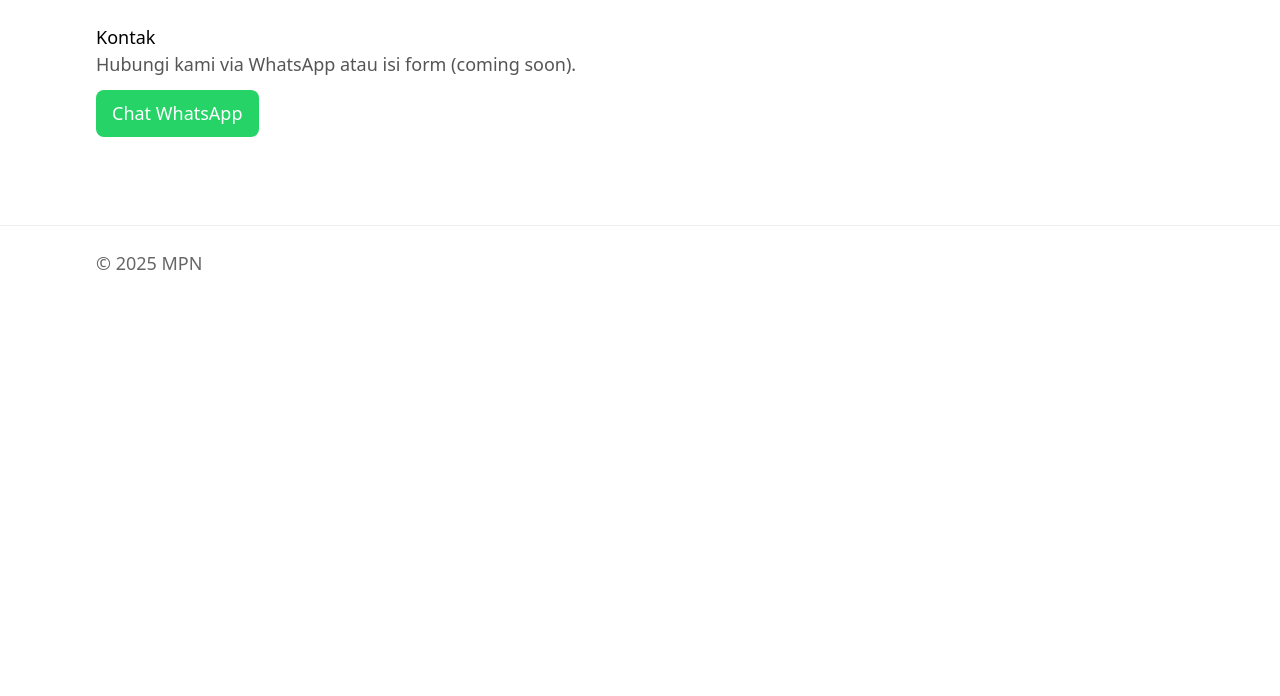
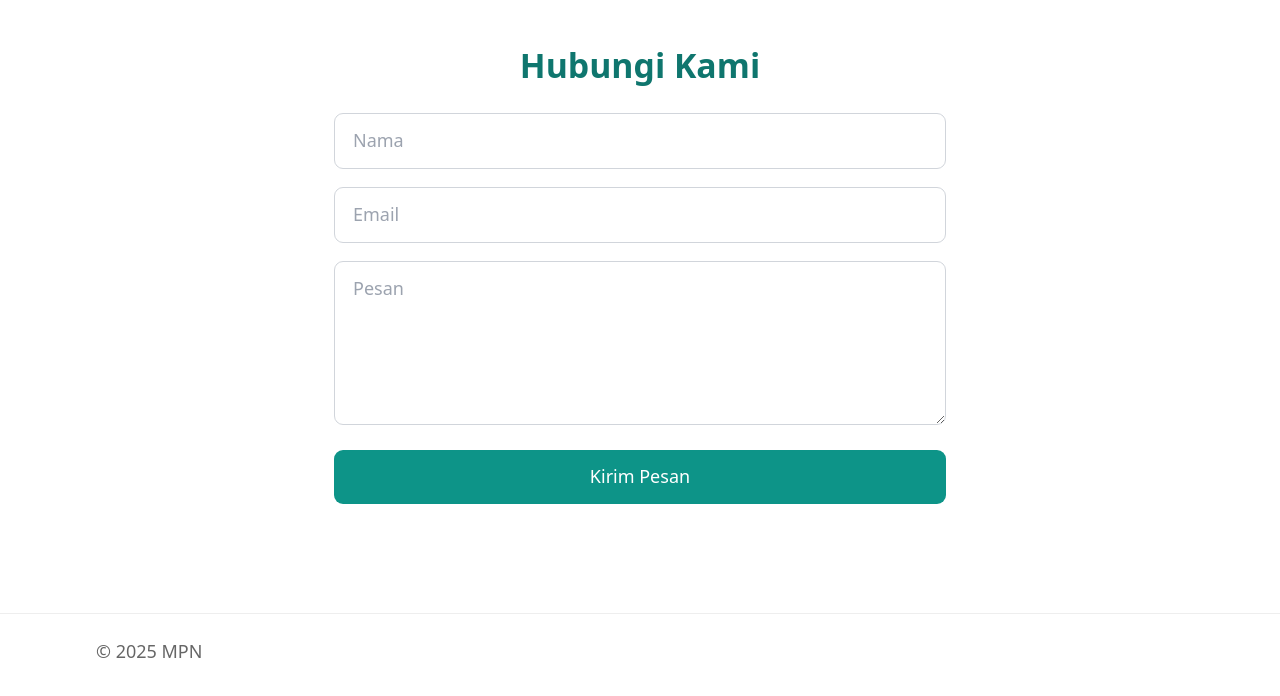
Before and after one commit to rickv-max/Mediapemudanusantara, a Next.js app: page /contact in a window 1280 px wide. Shown: the top 696 px of the page. Built offline with nearby package versions, Linux system fonts and the light colour scheme.

Commit message:
Update page.tsx

```diff
--- a/app/contact/page.tsx
+++ b/app/contact/page.tsx
@@ -1,11 +1,33 @@
 'use client';
+// app/contact/page.tsx
 export default function Page() {
   const wa = process.env.NEXT_PUBLIC_WHATSAPP_LINK || 'https://wa.me/6285856618965';
   return (
-    <main style={{maxWidth:1120, margin:'0 auto', padding:'24px 16px'}}>
-      <h1>Kontak</h1>
-      <p style={{color:'#555'}}>Hubungi kami via WhatsApp atau isi form (coming soon).</p>
-      <a href={wa} target="_blank" style={{display:'inline-block', marginTop:12, padding:'10px 16px', background:'#25D366', color:'#fff', borderRadius:8, textDecoration:'none'}}>Chat WhatsApp</a>
+    <main className="py-10">
+      <h1 className="text-2xl md:text-3xl font-bold text-teal-700 text-center">Hubungi Kami</h1>
+      <form className="max-w-xl mx-auto px-4 mt-6 space-y-4">
+        <input
+          type="text"
+          placeholder="Nama"
+          className="w-full px-4 py-3 rounded-lg bg-white border border-gray-300 focus:outline-none focus:ring-2 focus:ring-teal-500"
+        />
+        <input
+          type="email"
+          placeholder="Email"
+          className="w-full px-4 py-3 rounded-lg bg-white border border-gray-300 focus:outline-none focus:ring-2 focus:ring-teal-500"
+        />
+        <textarea
+          placeholder="Pesan"
+          rows={5}
+          className="w-full px-4 py-3 rounded-lg bg-white border border-gray-300 focus:outline-none focus:ring-2 focus:ring-teal-500"
+        />
+        <button
+          type="submit"
+          className="px-6 py-3 bg-teal-600 hover:bg-teal-700 rounded-lg w-full text-white font-medium"
+        >
+          Kirim Pesan
+        </button>
+      </form>
     </main>
   );
 }
```
